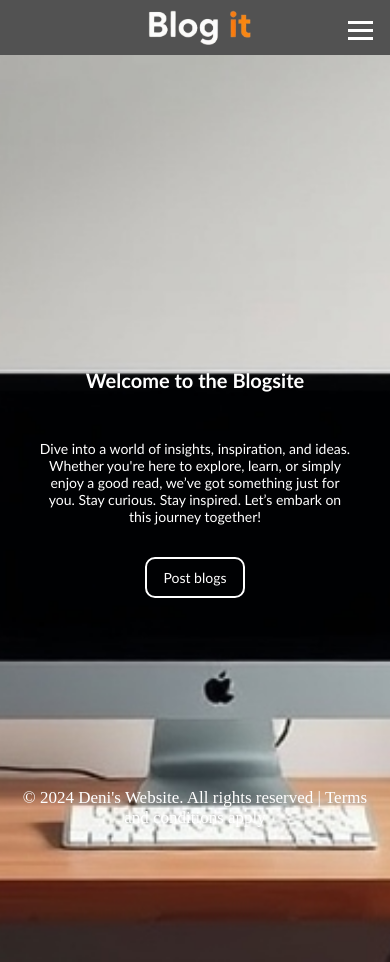
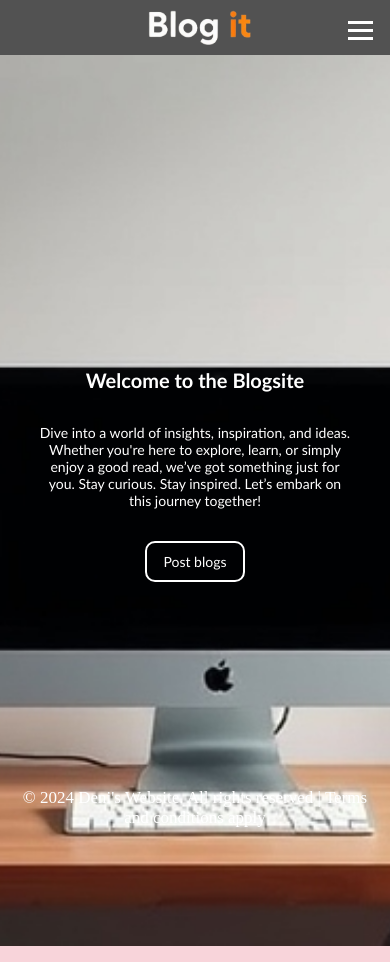
Before and after one commit to Denybix/blogging_site, a React (Create React App) app: page / in a window 390 px wide. Built offline with nearby package versions, Linux system fonts and the light colour scheme.

Commit message:
Update Commit

```diff
--- a/src/home.css
+++ b/src/home.css
@@ -171,10 +171,11 @@
 
     .intro-class p {
         font-size: 14px;
+        margin-top:0rem;
     }
 
     .btn-container {
-        margin-top: 2rem;
+        margin-top: 1rem;
     }
 
     .button {
```
